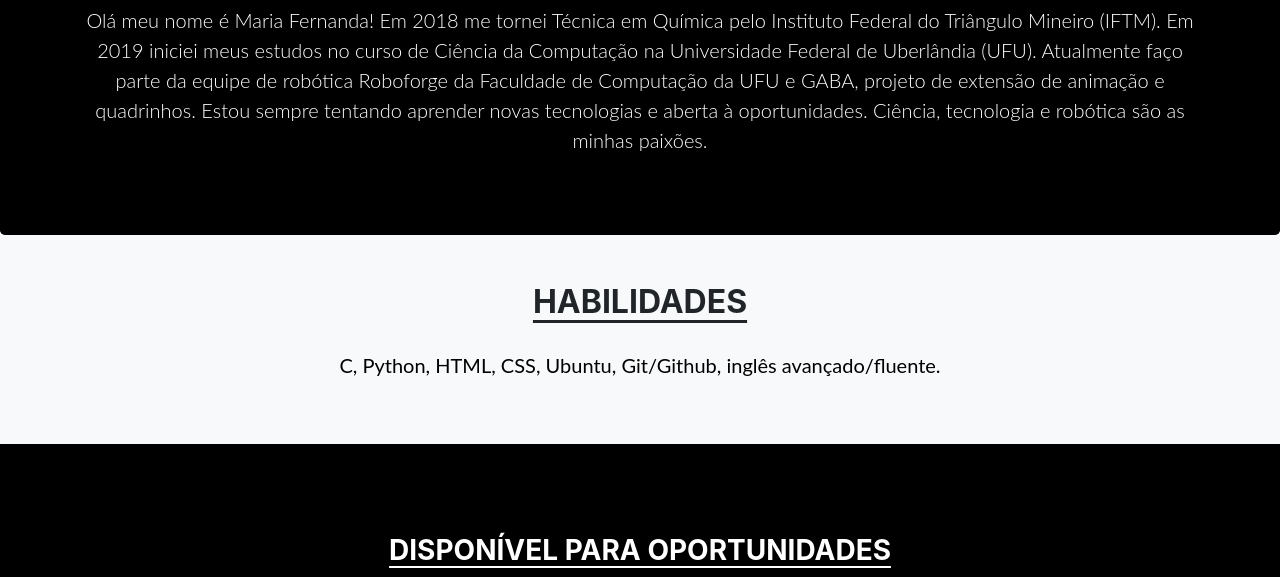
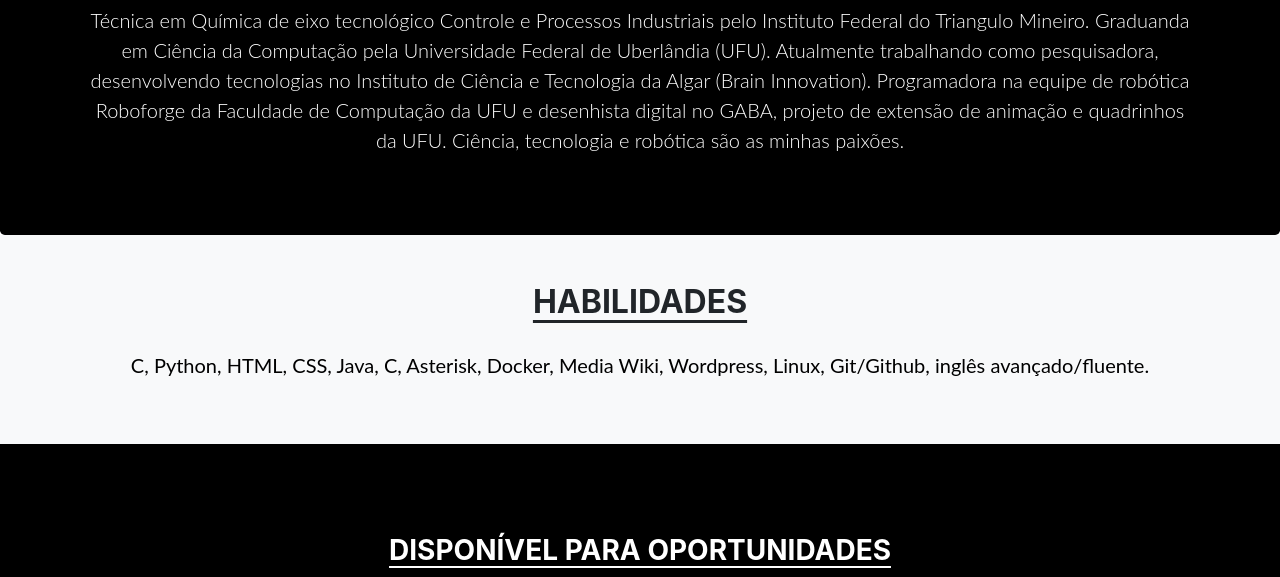
Before and after one commit to lordmary/site-portfolio, a plain HTML site: page index.html in a window 1280 px wide. Shown: the part 721-1298 px from the top of the page. Drawn offline with nearby package versions, Linux system fonts and the light colour scheme.

Commit message:
Update index.html

```diff
--- a/index.html
+++ b/index.html
@@ -130,10 +130,11 @@ p {
     <section class="jumbotron text-center corPrimaria" id="sobre-mim">
         <div class="container">
             <h2 class="jumbotron-heading titulosBrancos">Sobre mim</h2>
-            <p class="lead paragrafoBrancos">Olá meu nome é Maria Fernanda! Em 2018 me tornei Técnica em Química pelo Instituto Federal do Triângulo Mineiro (IFTM).
-                Em 2019 iniciei meus estudos no curso de Ciência da Computação na Universidade Federal de Uberlândia (UFU).
-                Atualmente faço parte da equipe de robótica Roboforge da Faculdade de Computação da UFU e GABA, projeto de extensão de animação e quadrinhos.
-                Estou sempre tentando aprender novas tecnologias e aberta à oportunidades. Ciência, tecnologia e robótica são as minhas paixões.</p>
+            <p class="lead paragrafoBrancos">Técnica em Química de eixo tecnológico Controle e Processos Industriais pelo Instituto Federal do Triangulo Mineiro.
+                Graduanda em  Ciência da Computação pela Universidade Federal de Uberlândia (UFU).
+                Atualmente trabalhando como pesquisadora, desenvolvendo tecnologias no Instituto de Ciência e Tecnologia da Algar (Brain Innovation).
+                Programadora na equipe de robótica Roboforge da Faculdade de Computação da UFU e desenhista digital no GABA, projeto de extensão de animação e quadrinhos da UFU.
+                Ciência, tecnologia e robótica são as minhas paixões.</p>
         </div>
     </section>
 
@@ -142,7 +143,7 @@ p {
             <div class="container">
                 <h2 class="text-center jumbotron-heading titulosX">Habilidades</h2>
                 <blockquote class="blockquote text-center">
-                   <p>C, Python, HTML, CSS, Ubuntu, Git/Github, inglês avançado/fluente.
+                   <p>C, Python, HTML, CSS, Java, C, Asterisk, Docker, Media Wiki, Wordpress, Linux, Git/Github, inglês avançado/fluente.
                    </p>
                    </footer>
                 </blockquote>
```
